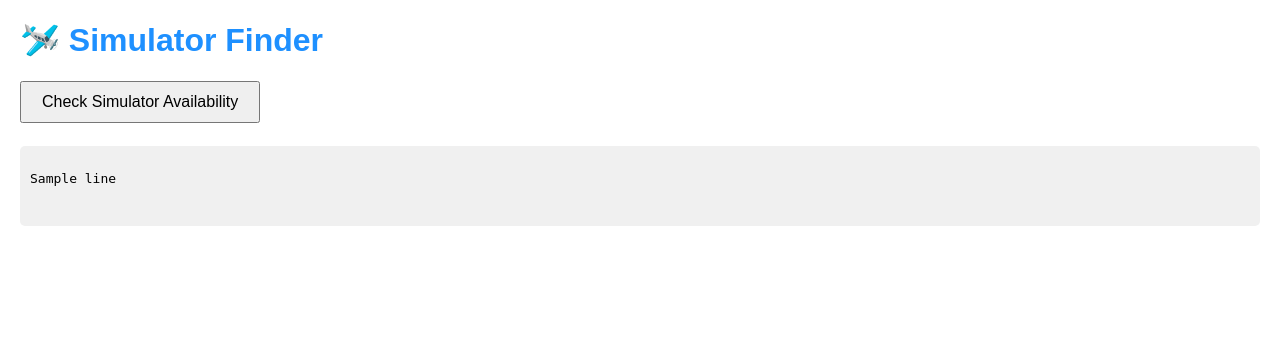
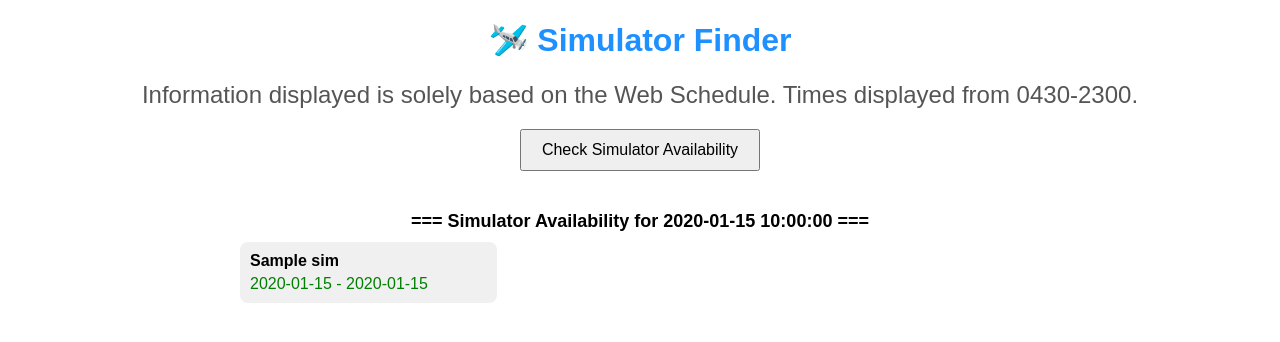
Before and after one commit to larrattandrew/Simulator-Finder, a Flask app: template templates/index.html in a window 1280 px wide. Shown: the top 342 px of the page. Run offline with Flask 3, Linux system fonts and the light colour scheme; the template is opened without the code that fills it: most values are stand-ins (such as "Sample title", 1, 10 or a date in 2020).

Commit message:
changed format

```diff
--- a/app.py
+++ b/app.py
@@ -1,4 +1,3 @@
-# app.py
 from flask import Flask, render_template, request
 from downloader import download_pdf
 from parser import extract_sim_events
@@ -10,7 +9,8 @@ SIM_CLOSE = "2300"
 
 app = Flask(__name__)
 
-# Generate schedule URLs for VT-7 and VT-9
+SIM_ORDER = ["807", "808", "809", "810", "811", "812"]
+
 def generate_schedule_links():
     squadrons = ["VT-7", "VT-9"]
     today = datetime.today()
@@ -22,29 +22,25 @@ def generate_schedule_links():
         schedules[date] = []
         for sq in squadrons:
             url = f"https://www.cnatra.navy.mil/scheds/TW1/SQ-{sq}/!{date}!{sq}!Frontpage.pdf"
-            schedules[date].append((sq, url))  # Keep track of squadron
+            schedules[date].append((sq, url))
     return schedules
 
-# Fetch and parse schedules
 def fetch_schedule():
-    output = []  # stores all lines for the webpage
+    output = []
     schedules = generate_schedule_links()
 
     for date, squadron_urls in schedules.items():
-        output.append(f"=== Simulator Availability for {date} ===\n")
+        day_output = {"date": date, "simulators": []}
         all_events = []
 
         for sq, url in squadron_urls:
             try:
                 pdf_path = download_pdf(url)
-
-                # Check if the file is a valid PDF
                 with open(pdf_path, "rb") as f:
                     if f.read(4) != b"%PDF":
                         raise ValueError("Not a valid PDF")
-
             except Exception:
-                output.append(f"Schedule not available: {sq}\n")
+                day_output["simulators"].append({"name": sq, "times": [], "error": "Schedule not available"})
                 continue
 
             try:
@@ -52,31 +48,31 @@ def fetch_schedule():
                 events = add_end_times(events)
                 all_events.extend(events)
             except Exception:
-                output.append(f"Schedule not available: {sq}\n")
+                day_output["simulators"].append({"name": sq, "times": [], "error": "Schedule not available"})
                 continue
 
         if not all_events:
-            output.append("No valid events available for this date.\n")
+            day_output["no_events"] = True
+            output.append(day_output)
             continue
 
         devices = group_by_device(all_events)
 
-        for device, intervals in devices.items():
+        for device in SIM_ORDER:
+            intervals = devices.get(device, [])
             merged = merge_intervals(intervals)
             gaps = find_gaps(merged, SIM_OPEN, SIM_CLOSE)
-            output.append(f"Simulator {device} available:\n")
             if gaps:
-                for g in gaps:
-                    output.append(f"{g[0].strftime('%H:%M')} - {g[1].strftime('%H:%M')}\n")
+                day_output["simulators"].append({"name": device, "times": gaps, "error": None})
             else:
-                output.append("No available time slots.\n")
+                day_output["simulators"].append({"name": device, "times": [], "error": "No available time slots"})
 
+        output.append(day_output)
     return output
 
-# Flask route
 @app.route("/", methods=["GET", "POST"])
 def index():
-    schedule = []
+    schedule = None
     if request.method == "POST":
         schedule = fetch_schedule()
     return render_template("index.html", schedule=schedule)
--- a/templates/index.html
+++ b/templates/index.html
@@ -3,23 +3,77 @@
 <head>
     <title>Simulator Finder</title>
     <style>
-        body { font-family: Arial, sans-serif; margin: 20px; }
+        body {
+            font-family: Arial, sans-serif;
+            margin: 20px;
+            text-align: center;
+        }
         h1 { color: #1E90FF; }
-        pre { background: #f0f0f0; padding: 10px; border-radius: 5px; }
-        button { font-size: 16px; padding: 10px 20px; margin-bottom: 10px; }
+        h2 { color: #555; font-weight: normal; margin-bottom: 20px; }
+        .date-header {
+            font-weight: bold;
+            margin-top: 20px;
+            margin-bottom: 10px;
+            font-size: 18px;
+        }
+        .grid-container {
+            display: grid;
+            grid-template-columns: repeat(3, 1fr);
+            gap: 15px;
+            max-width: 800px;
+            margin: 0 auto 20px auto;
+            text-align: left;
+        }
+        .simulator-card {
+            background: #f0f0f0;
+            padding: 10px;
+            border-radius: 8px;
+        }
+        .simulator-name {
+            font-weight: bold;
+            margin-bottom: 5px;
+        }
         .success { color: green; }
         .error { color: red; }
+        button {
+            font-size: 16px;
+            padding: 10px 20px;
+            margin-bottom: 20px;
+            cursor: pointer;
+        }
     </style>
 </head>
 <body>
     <h1>🛩️ Simulator Finder</h1>
+    <h2>Information displayed is solely based on the Web Schedule. Times displayed from 0430-2300.</h2>
+
     <form method="POST">
         <button type="submit">Check Simulator Availability</button>
     </form>
-    <pre>
-{% for line in schedule %}
-{% if "available" in line %}<span class="success">{{ line }}</span>{% elif "not available" in line %}<span class="error">{{ line }}</span>{% else %}{{ line }}{% endif %}
-{% endfor %}
-    </pre>
+
+    {% if schedule %}
+        {% for day in schedule %}
+            <div class="date-header">=== Simulator Availability for {{ day.date }} ===</div>
+
+            {% if day.no_events %}
+                <div class="error">No valid events available for this date.</div>
+            {% else %}
+                <div class="grid-container">
+                {% for sim in day.simulators %}
+                    <div class="simulator-card">
+                        <div class="simulator-name">{{ sim.name }}</div>
+                        {% if sim.error %}
+                            <div class="error">{{ sim.error }}</div>
+                        {% else %}
+                            {% for start, end in sim.times %}
+                                <div class="success">{{ start.strftime("%H:%M") }} - {{ end.strftime("%H:%M") }}</div>
+                            {% endfor %}
+                        {% endif %}
+                    </div>
+                {% endfor %}
+                </div>
+            {% endif %}
+        {% endfor %}
+    {% endif %}
 </body>
 </html>
```
